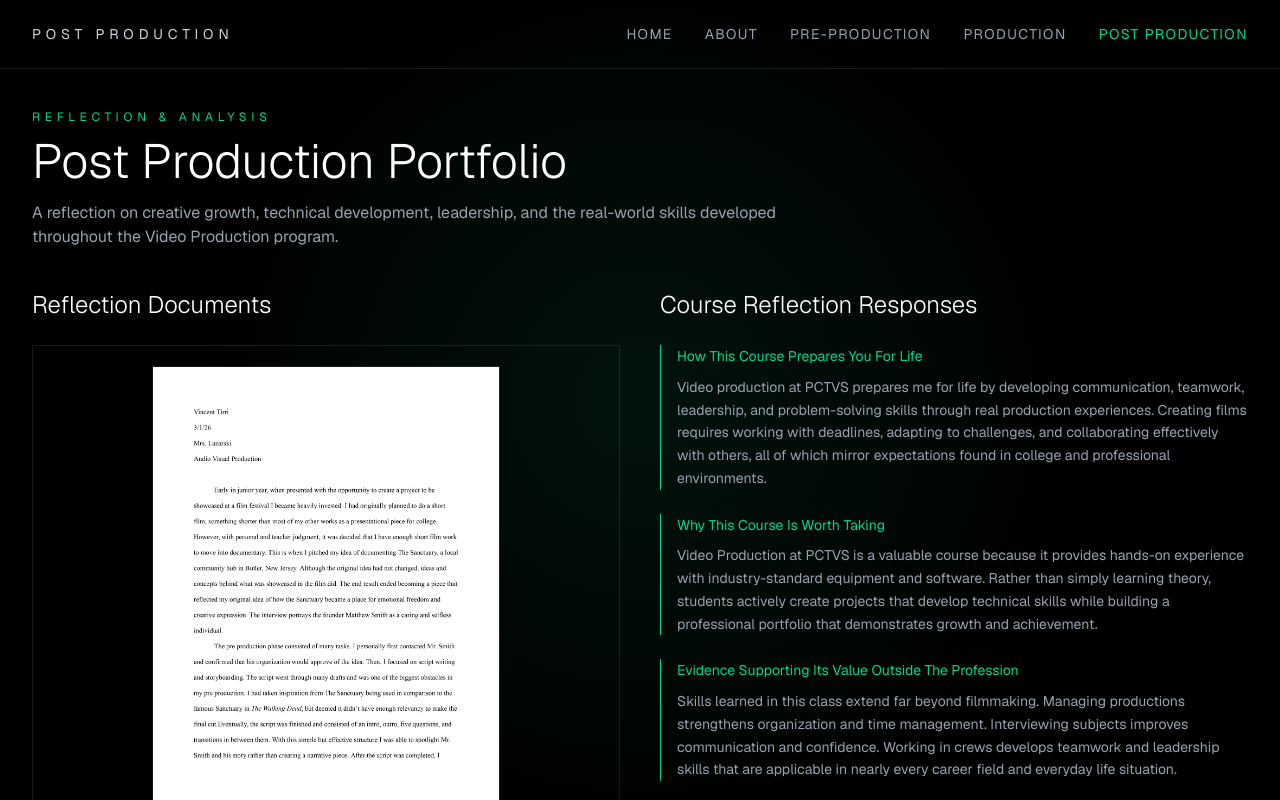
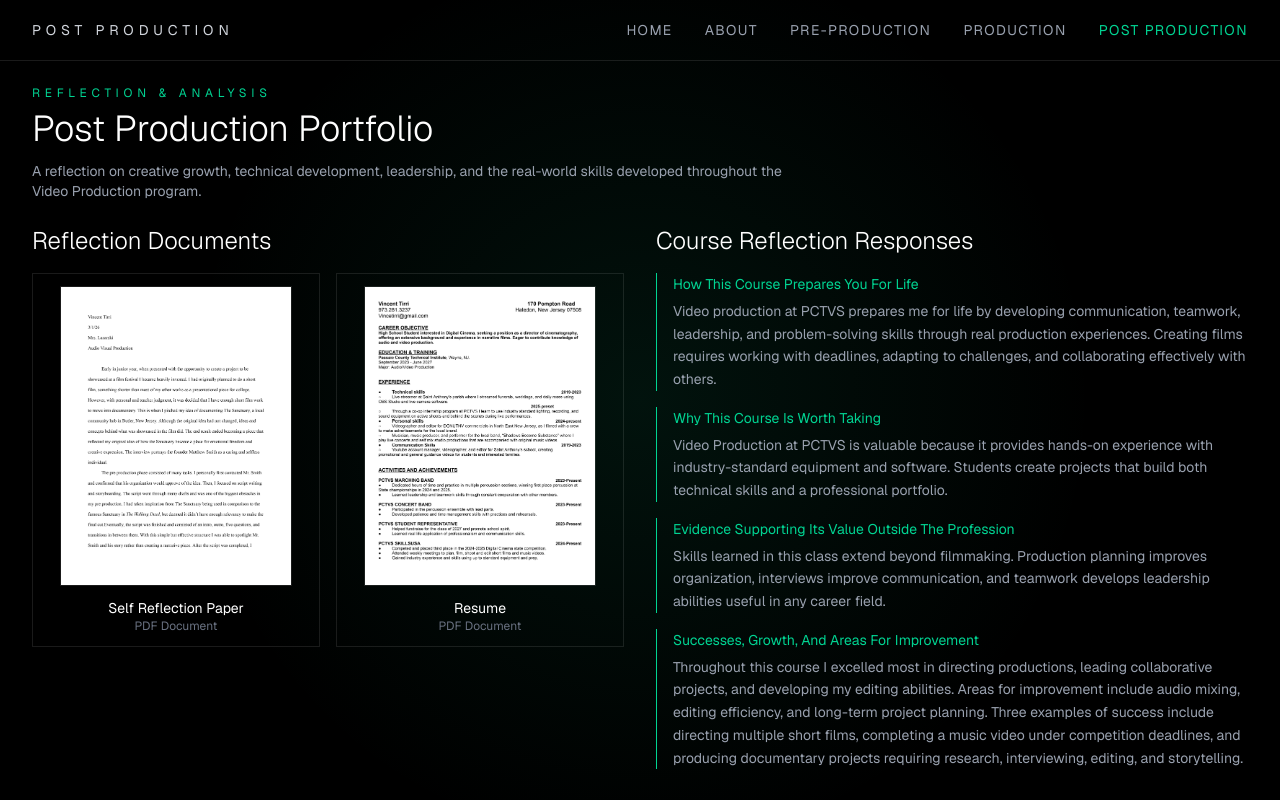
Before and after one commit to vincenttirri/film-portfolio, a Next.js app: page /Post-Production in a window 1280 px wide. Shown: the top 800 px of the page. Built offline with nearby package versions, Linux system fonts and the light colour scheme.

Commit message:
optimize post production layout

```diff
--- a/app/Post-Production/page.tsx
+++ b/app/Post-Production/page.tsx
@@ -13,7 +13,7 @@ export default function PostProductionPage() {
       <div className="fixed inset-0 bg-[radial-gradient(circle_at_center,rgba(16,185,129,0.10),transparent_60%)] pointer-events-none" />
 
       {/* NAV */}
-      <nav className="flex justify-between items-center px-8 py-6 border-b border-white/10 relative z-20">
+      <nav className="flex justify-between items-center px-8 py-5 border-b border-white/10 relative z-20">
         <h1 className="tracking-[0.35em] text-sm text-gray-300">
           POST PRODUCTION
         </h1>
@@ -28,17 +28,17 @@ export default function PostProductionPage() {
       </nav>
 
       {/* HEADER */}
-      <section className="px-8 py-10 max-w-7xl mx-auto relative z-10">
+      <section className="px-8 py-6 max-w-7xl mx-auto relative z-10">
 
         <p className="text-xs tracking-[0.4em] text-emerald-400 uppercase">
           Reflection & Analysis
         </p>
 
-        <h1 className="text-5xl font-light mt-3">
+        <h1 className="text-4xl font-light mt-2">
           Post Production Portfolio
         </h1>
 
-        <p className="text-gray-400 mt-4 max-w-3xl">
+        <p className="text-gray-400 mt-3 max-w-3xl text-sm">
           A reflection on creative growth, technical development,
           leadership, and the real-world skills developed throughout
           the Video Production program.
@@ -46,69 +46,53 @@ export default function PostProductionPage() {
 
       </section>
 
-      {/* MAIN CONTENT */}
-      <section className="px-8 pb-16 max-w-7xl mx-auto relative z-10">
+      {/* CONTENT */}
+      <section className="px-8 pb-10 max-w-7xl mx-auto relative z-10">
 
-        <div className="grid lg:grid-cols-2 gap-10">
+        <div className="grid lg:grid-cols-2 gap-8">
 
-          {/* PDF SIDE */}
+          {/* DOCUMENTS */}
           <div>
 
-            <h2 className="text-2xl font-light mb-6">
+            <h2 className="text-2xl font-light mb-4">
               Reflection Documents
             </h2>
 
-            <div className="space-y-6">
+            <div className="grid grid-cols-2 gap-4">
 
-              {/* PDF 1 */}
               <div
                 onClick={() => setActivePdf('Reflection paper.pdf')}
-                className="cursor-pointer border border-white/10 hover:border-emerald-400 transition p-5"
+                className="cursor-pointer border border-white/10 hover:border-emerald-400 transition p-3"
               >
                 <div className="flex justify-center">
-
                   <img
                     src="Reflection paper_page-0001.jpg"
                     alt="Reflection"
-                    className="h-[450px] w-auto object-contain border border-white/10"
+                    className="h-[300px] w-auto object-contain border border-white/10"
                   />
-
                 </div>
 
-                <div className="pt-4 text-center">
-                  <p className="text-sm">
-                    Self Reflection Paper
-                  </p>
-
-                  <p className="text-xs text-gray-500">
-                    PDF Document
-                  </p>
+                <div className="pt-3 text-center">
+                  <p className="text-sm">Self Reflection Paper</p>
+                  <p className="text-xs text-gray-500">PDF Document</p>
                 </div>
               </div>
 
-              {/* PDF 2 */}
               <div
                 onClick={() => setActivePdf('_Resume.docx (3).pdf')}
-                className="cursor-pointer border border-white/10 hover:border-emerald-400 transition p-5"
+                className="cursor-pointer border border-white/10 hover:border-emerald-400 transition p-3"
               >
                 <div className="flex justify-center">
-
                   <img
                     src="_Resume.docx (3)_page-0001.jpg"
                     alt="Resume"
-                    className="h-[450px] w-auto object-contain border border-white/10"
+                    className="h-[300px] w-auto object-contain border border-white/10"
                   />
-
                 </div>
 
-                <div className="pt-4 text-center">
-                  <p className="text-sm">
-                    Resume
-                  </p>
-
-                  <p className="text-xs text-gray-500">
-                    PDF Document
-                  </p>
+                <div className="pt-3 text-center">
+                  <p className="text-sm">Resume</p>
+                  <p className="text-xs text-gray-500">PDF Document</p>
                 </div>
               </div>
 
@@ -116,84 +100,64 @@ export default function PostProductionPage() {
 
           </div>
 
-          {/* QUESTIONS SIDE */}
+          {/* REFLECTIONS */}
           <div>
 
-            <h2 className="text-2xl font-light mb-6">
+            <h2 className="text-2xl font-light mb-4">
               Course Reflection Responses
             </h2>
 
-            <div className="space-y-6 text-sm text-gray-400 leading-relaxed">
+            <div className="space-y-4 text-sm text-gray-400 leading-relaxed">
 
               <div className="border-l border-emerald-400 pl-4">
-                <h3 className="text-emerald-400 mb-2">
+                <h3 className="text-emerald-400 mb-1">
                   How This Course Prepares You For Life
                 </h3>
 
                 <p>
-                  Video production at PCTVS prepares me for life by developing
-                  communication, teamwork, leadership, and problem-solving
-                  skills through real production experiences. Creating films
-                  requires working with deadlines, adapting to challenges,
-                  and collaborating effectively with others, all of which
-                  mirror expectations found in college and professional
-                  environments.
+                  Video production at PCTVS prepares me for life by developing communication,
+                  teamwork, leadership, and problem-solving skills through real production
+                  experiences. Creating films requires working with deadlines, adapting to
+                  challenges, and collaborating effectively with others.
                 </p>
               </div>
 
               <div className="border-l border-emerald-400 pl-4">
-                <h3 className="text-emerald-400 mb-2">
+                <h3 className="text-emerald-400 mb-1">
                   Why This Course Is Worth Taking
                 </h3>
 
                 <p>
-                  Video Production at PCTVS is a valuable course because it
-                  provides hands-on experience with industry-standard
-                  equipment and software. Rather than simply learning theory,
-                  students actively create projects that develop technical
-                  skills while building a professional portfolio that
-                  demonstrates growth and achievement.
+                  Video Production at PCTVS is valuable because it provides hands-on
+                  experience with industry-standard equipment and software. Students
+                  create projects that build both technical skills and a professional portfolio.
                 </p>
               </div>
 
               <div className="border-l border-emerald-400 pl-4">
-                <h3 className="text-emerald-400 mb-2">
+                <h3 className="text-emerald-400 mb-1">
                   Evidence Supporting Its Value Outside The Profession
                 </h3>
 
                 <p>
-                  Skills learned in this class extend far beyond filmmaking.
-                  Managing productions strengthens organization and time
-                  management. Interviewing subjects improves communication
-                  and confidence. Working in crews develops teamwork and
-                  leadership skills that are applicable in nearly every
-                  career field and everyday life situation.
+                  Skills learned in this class extend beyond filmmaking. Production planning
+                  improves organization, interviews improve communication, and teamwork
+                  develops leadership abilities useful in any career field.
                 </p>
               </div>
 
               <div className="border-l border-emerald-400 pl-4">
-                <h3 className="text-emerald-400 mb-2">
+                <h3 className="text-emerald-400 mb-1">
                   Successes, Growth, And Areas For Improvement
                 </h3>
 
-                <p className="mb-3">
-                  Throughout this course, I found the greatest success in
-                  directing productions, leading collaborative projects,
-                  and developing my editing abilities.
-                </p>
-
-                <p className="mb-3">
-                  Areas for improvement include refining audio mixing,
-                  increasing editing efficiency, and improving long-term
-                  project planning. Continued practice and experimentation
-                  with advanced editing and sound techniques will help
-                  strengthen these skills.
-                </p>
-
                 <p>
-                  Three examples of success include directing multiple short
-                  films, completing a narrative music video under competition
-                  deadlines, and producing documentary projects that required
+                  Throughout this course I excelled most in directing productions,
+                  leading collaborative projects, and developing my editing abilities.
+                  Areas for improvement include audio mixing, editing efficiency,
+                  and long-term project planning. Three examples of success include
+                  directing multiple short films, completing a music video under
+                  competition deadlines, and producing documentary projects requiring
                   research, interviewing, editing, and storytelling.
                 </p>
               </div>
@@ -213,18 +177,16 @@ export default function PostProductionPage() {
           className="fixed inset-0 bg-black/95 flex items-center justify-center z-50 p-10"
         >
           <div className="w-full max-w-6xl h-[90vh] border border-white/20 bg-black">
-
             <iframe
               src={activePdf}
               className="w-full h-full"
             />
-
           </div>
         </div>
       )}
 
       {/* FOOTER */}
-      <footer className="text-center text-[10px] tracking-[0.3em] text-gray-600 py-6 border-t border-white/10 relative z-10">
+      <footer className="text-center text-[10px] tracking-[0.3em] text-gray-600 py-5 border-t border-white/10 relative z-10">
         POST PRODUCTION REFLECTION SYSTEM
       </footer>
 
```
